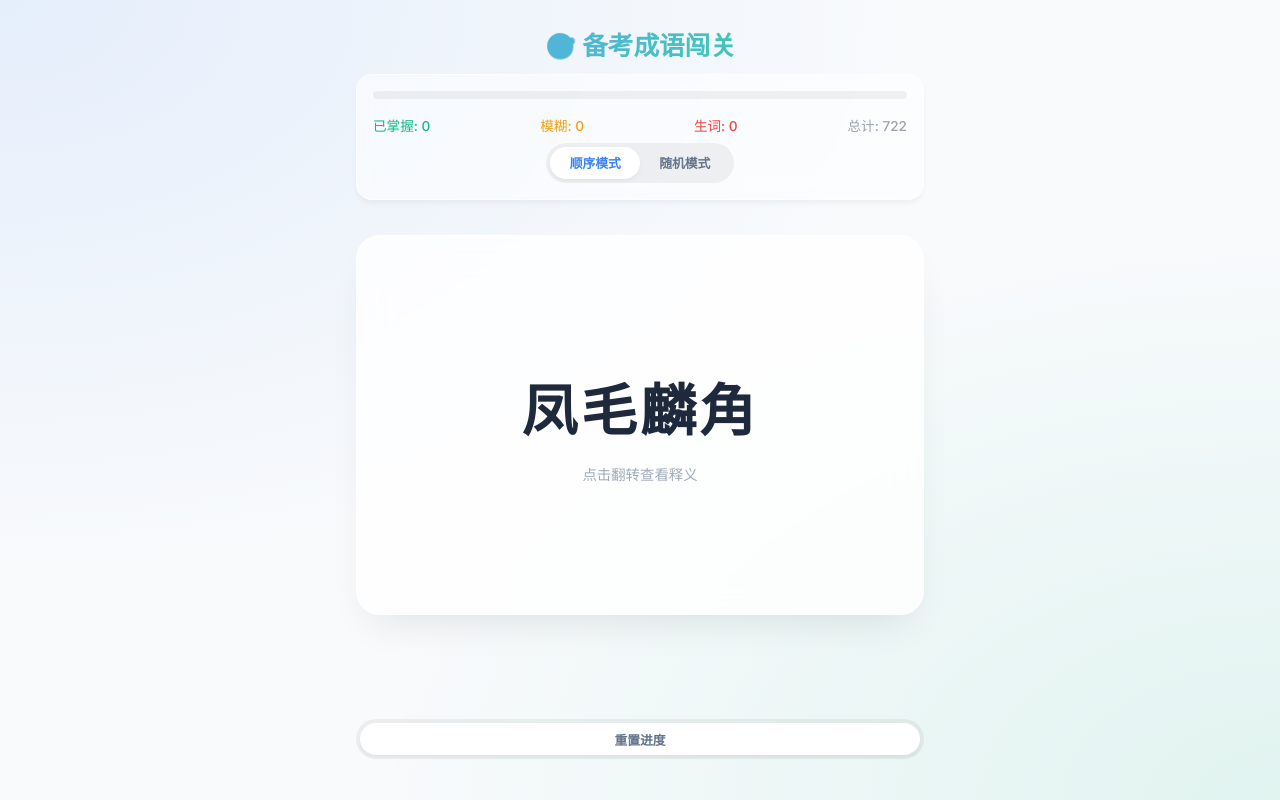
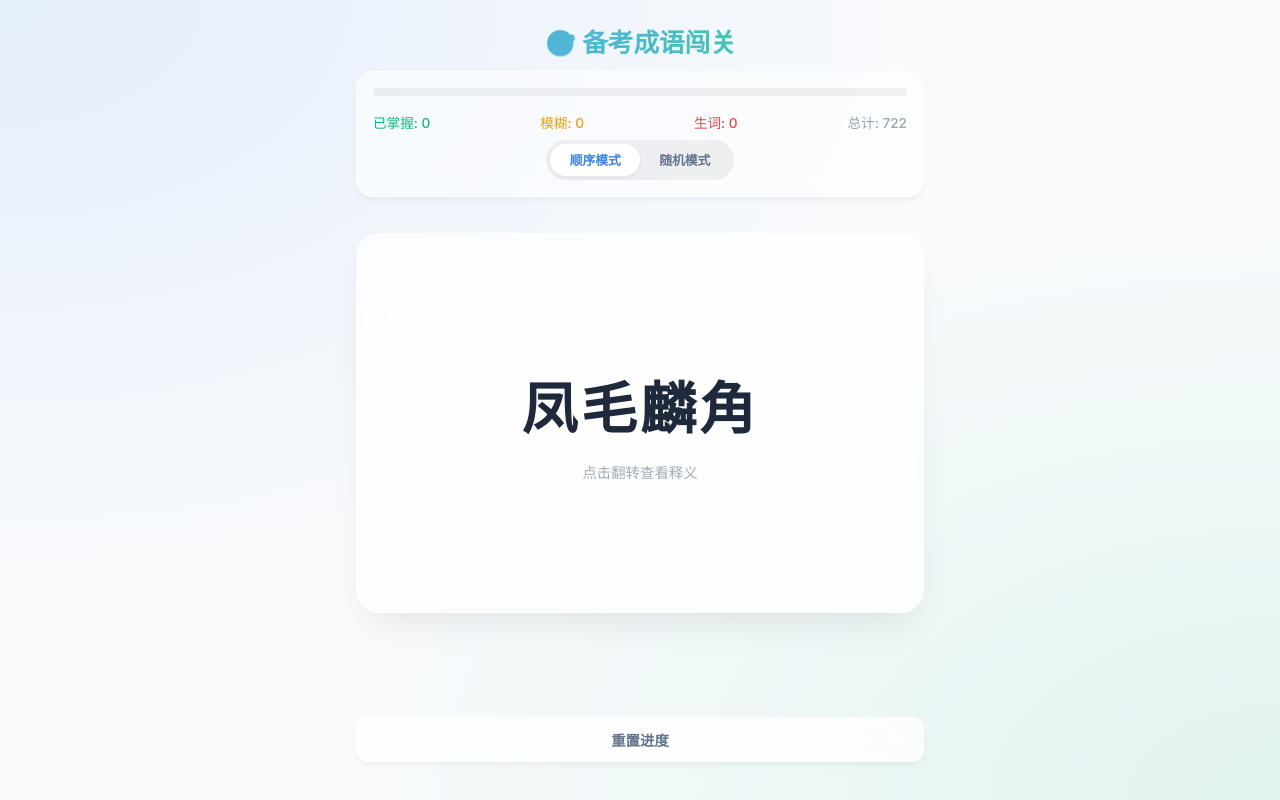
Before and after one commit to troses3/chengyu-fuxi, a React (Vite) app in the folder 成语复习/: page / in a window 1280 px wide. Built offline with nearby package versions, Linux system fonts and the light colour scheme.

Commit message:
style: change reset button to match card style (white, semi-transparent, border, blur) and remove grey track

```diff
--- a/成语复习/src/App.css
+++ b/成语复习/src/App.css
@@ -287,9 +287,6 @@ body {
 
 .controls {
   display: flex;
-  background: rgba(0, 0, 0, 0.05);
-  padding: 0.25rem;
-  border-radius: 20px;
   width: 100%;
   margin-top: -0.25rem;
   margin-bottom: 0.5rem;
@@ -298,21 +295,24 @@ body {
 .btn-text {
   flex: 1;
   text-align: center;
-  padding: 0.4rem 1.2rem;
-  border: none;
-  background: white;
-  border-radius: 16px;
-  font-size: 0.8rem;
+  padding: 0.7rem 1rem;
+  border: 1px solid rgba(255, 255, 255, 0.6);
+  background: rgba(255, 255, 255, 0.8);
+  border-radius: 12px;
+  font-size: 0.9rem;
   font-weight: 600;
   color: var(--text-secondary);
   cursor: pointer;
-  box-shadow: 0 2px 4px rgba(0, 0, 0, 0.05);
+  box-shadow: 0 4px 6px -1px rgba(0, 0, 0, 0.05);
+  backdrop-filter: blur(16px);
   transition: all 0.2s;
 }
 
 .btn-text:hover {
   color: var(--danger);
-  background: rgba(255, 255, 255, 0.9);
+  border-color: rgba(239, 68, 68, 0.3);
+  background: rgba(255, 255, 255, 0.95);
+  box-shadow: 0 4px 12px rgba(239, 68, 68, 0.08);
 }
 
 .loading {
```
